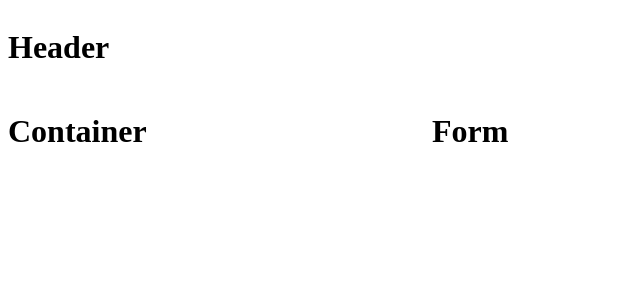
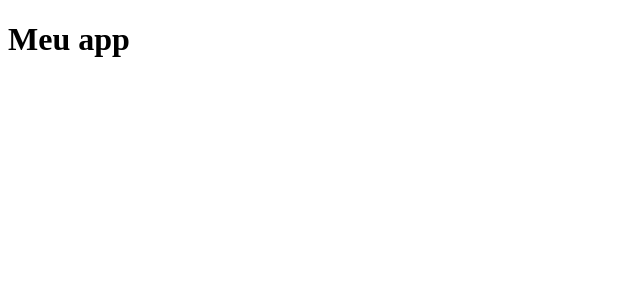
Before and after one commit to willianlemes/easyimoveis-front, a React (Create React App) app: page / in a window 1280 px wide. Shown: the top 300 px of the page, without its empty margins (0-640 px from the left). Built offline with nearby package versions, Linux system fonts and the light colour scheme; the HTML template or start-up script is replaced by a standard one.

Commit message:
Removendo importação de ./pages/propertyRegistration em src/App

```diff
--- a/src/App.tsx
+++ b/src/App.tsx
@@ -1,8 +1,7 @@
 import React from 'react';
-import PropertyRegistration from './pages/propertyRegistration/PropertyRegistration';
 
 const App: React.FC = () => {
-  return <PropertyRegistration />;
+  return <h1>Meu app</h1>;
 };
 
 export default App;
```
